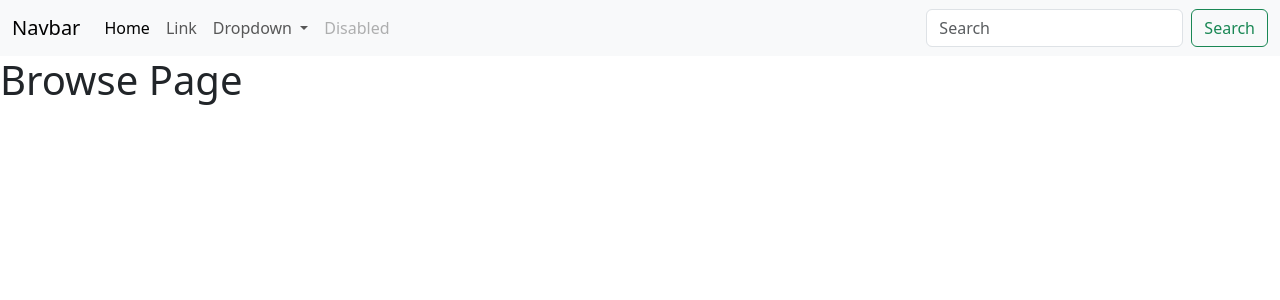
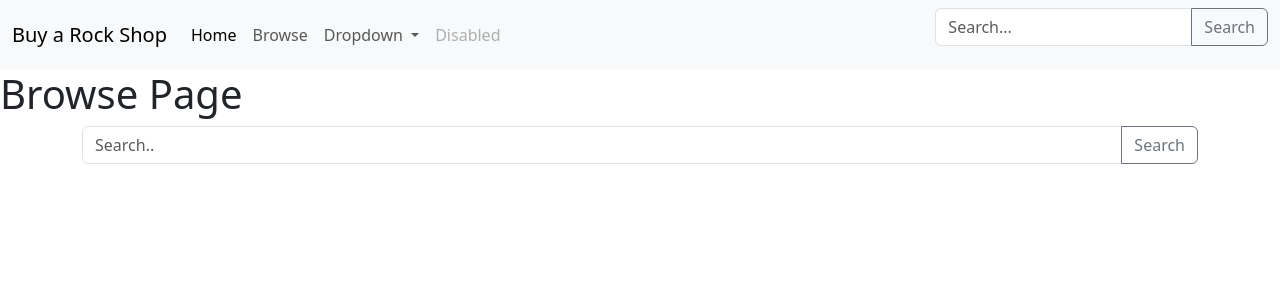
Before and after one commit to leidoe07/buyarock, a Flask app: page /browse in a window 1280 px wide. Shown: the top 300 px of the page. Run offline with Flask 3, Linux system fonts and the light colour scheme; data that the repository does not hold is empty.

Commit message:
did search bars

```diff
--- a/main.py
+++ b/main.py
@@ -1,4 +1,4 @@
-from flask import Flask, render_template
+from flask import Flask, render_template, request
 import pymysql
 from dynaconf import Dynaconf
 
@@ -28,12 +28,20 @@ def index():
 
 @app.route("/browse")
 def  product_browse ():
+    query = request.args.get('query')
     conn = connect_dv()
 
     cursor = conn.cursor()
 
-    cursor.execute("SELECT * FROM `Product` ; ")
+    if query is None:
+        cursor.execute("SELECT * FROM `Product` ")
+
+    else:
+        cursor.execute(f"SELECT * FROM `Product`  WHERE `product_name` LIKE '%{query}% ' OR `id` LIKE '%{query}%' OR `description` LIKE '%{query}%'  ; ")
 
     results = cursor.fetchall()
 
+    cursor.close()
+    conn.close
+
     return render_template("browse.html.jinja", product = results)
--- a/templates/browse.html.jinja
+++ b/templates/browse.html.jinja
@@ -14,6 +14,13 @@
 
   <h1>Browse Page </h1>
 
+  <form class = "container" action="/browse">
+  <div class="input-group mb-3">
+    <input type="text" name="query" class="form-control" placeholder= "Search.." aria-label="Search" >
+    <button class="btn btn-outline-secondary" type="submit" > Search</button>
+  </div>
+
+  </form>
 
   <main class="container row g-4 mx-auto">
 
--- a/templates/components/navbar.html.jinja
+++ b/templates/components/navbar.html.jinja
@@ -1,16 +1,18 @@
+
+
 <nav class="navbar navbar-expand-lg bg-body-tertiary bg-color-primary" >
   <div class="container-fluid">
-    <a class="navbar-brand" href="#">Navbar</a>
+    <a class="navbar-brand" href="#">Buy a Rock Shop</a>
     <button class="navbar-toggler" type="button" data-bs-toggle="collapse" data-bs-target="#navbarSupportedContent" aria-controls="navbarSupportedContent" aria-expanded="false" aria-label="Toggle navigation">
       <span class="navbar-toggler-icon"></span>
     </button>
     <div class="collapse navbar-collapse" id="navbarSupportedContent">
       <ul class="navbar-nav me-auto mb-2 mb-lg-0">
         <li class="nav-item">
-          <a class="nav-link active" aria-current="page" href="#">Home</a>
+          <a class="nav-link active" aria-current="page" href="/">Home</a>
         </li>
         <li class="nav-item">
-          <a class="nav-link" href="#">Link</a>
+          <a class="nav-link" href="/browse">Browse</a>
         </li>
         <li class="nav-item dropdown">
           <a class="nav-link dropdown-toggle" href="#" role="button" data-bs-toggle="dropdown" aria-expanded="false">
@@ -27,10 +29,15 @@
           <a class="nav-link disabled" aria-disabled="true">Disabled</a>
         </li>
       </ul>
-      <form class="d-flex" role="search">
-        <input class="form-control me-2" type="search" placeholder="Search" aria-label="Search">
-        <button class="btn btn-outline-success" type="submit">Search</button>
-      </form>
+
+
+  <form action="/browse">
+<div class="input-group mb-3">
+  <input type="text" name="query" class="form-control" placeholder="Search..." aria-label="Search" >
+  <button class="btn btn-outline-secondary" type="submit" > Search</button>
+</div>
+
+  </form>
     </div>
   </div>
 </nav>
```
